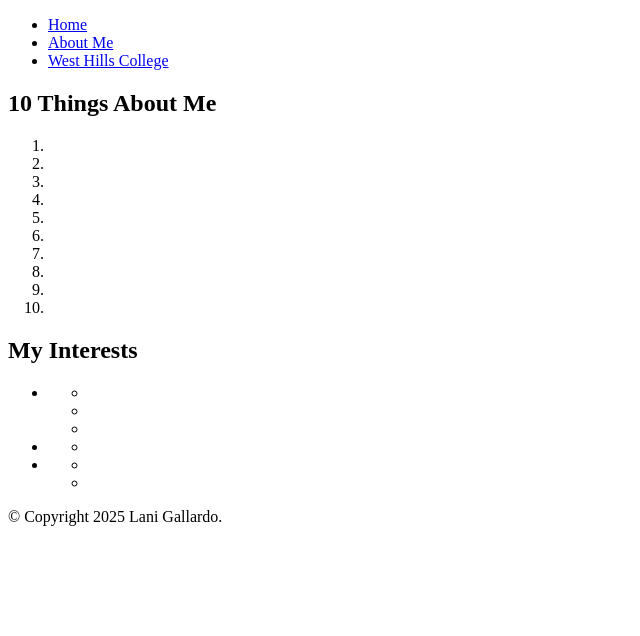
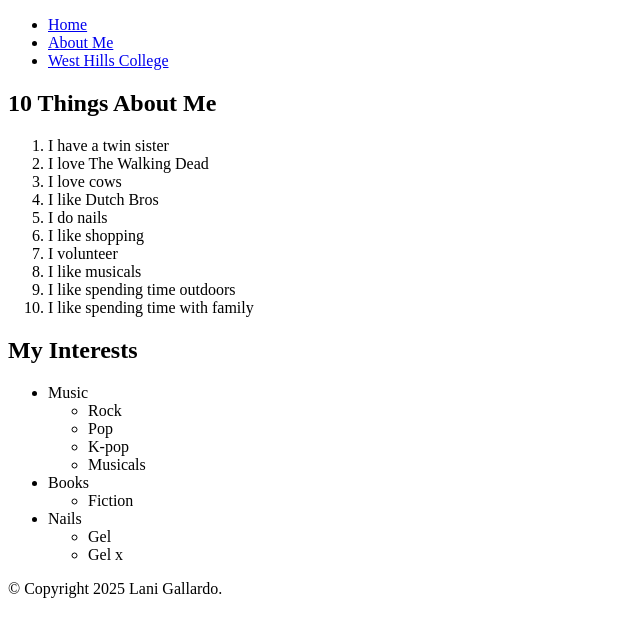
Before and after one commit to Lani56/COMP001A.LectureActivity3, a plain HTML site: page about.html in a window 1280 px wide. Shown: the whole page, without its empty margins (0-640 px from the left). Drawn offline with Linux system fonts and the light colour scheme.

Commit message:
added information in the lists

```diff
--- a/about.html
+++ b/about.html
@@ -19,35 +19,36 @@
         <article>
             <h2>10 Things About Me</h2>
             <ol>
-                <li></li>
-                <li></li>
-                <li></li>
-                <li></li>
-                <li></li>
-                <li></li>
-                <li></li>
-                <li></li>
-                <li></li>
-                <li></li>
+                <li>I have a twin sister</li>
+                <li>I love The Walking Dead</li>
+                <li>I love cows</li>
+                <li>I like Dutch Bros</li>
+                <li>I do nails</li>
+                <li>I like shopping</li>
+                <li>I volunteer</li>
+                <li>I like musicals</li>
+                <li>I like spending time outdoors</li>
+                <li>I like spending time with family</li>
             </ol>
             <h2>My Interests</h2>
             <ul>
-                <li>
+                <li>Music
                     <ul>
-                        <li></li>
-                        <li></li>
-                        <li></li>
+                        <li>Rock</li>
+                        <li>Pop</li>
+                        <li>K-pop</li>
+                        <li>Musicals</li>
                     </ul>
                 </li>
-                <li>
+                <li>Books
                     <ul>
-                        <li></li>
+                        <li>Fiction</li>
                     </ul>
                 </li>
-                <li>
+                <li>Nails
                     <ul>
-                        <li></li>
-                        <li></li>
+                        <li>Gel</li>
+                        <li>Gel x</li>
                     </ul>
                 </li>
             </ul>
```
Also changed, not shown: index.html (+1 -1 lines).
